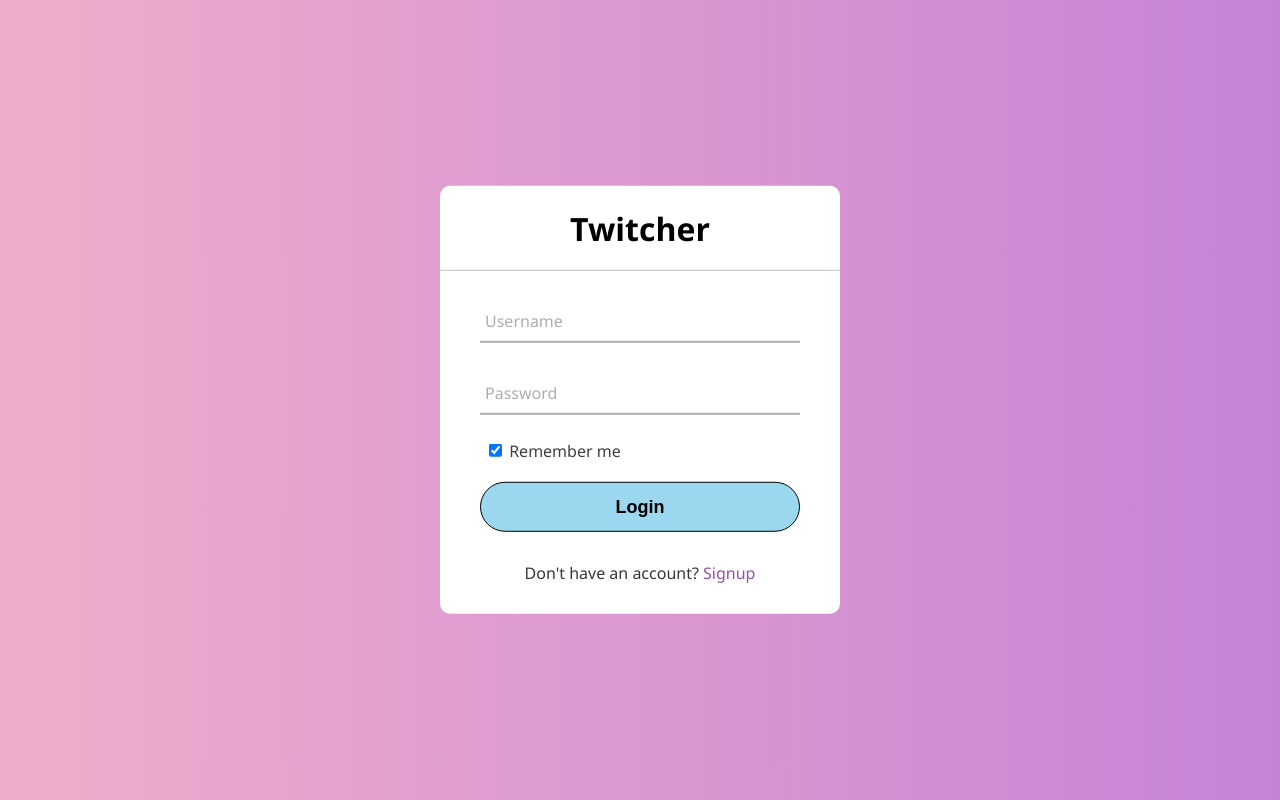
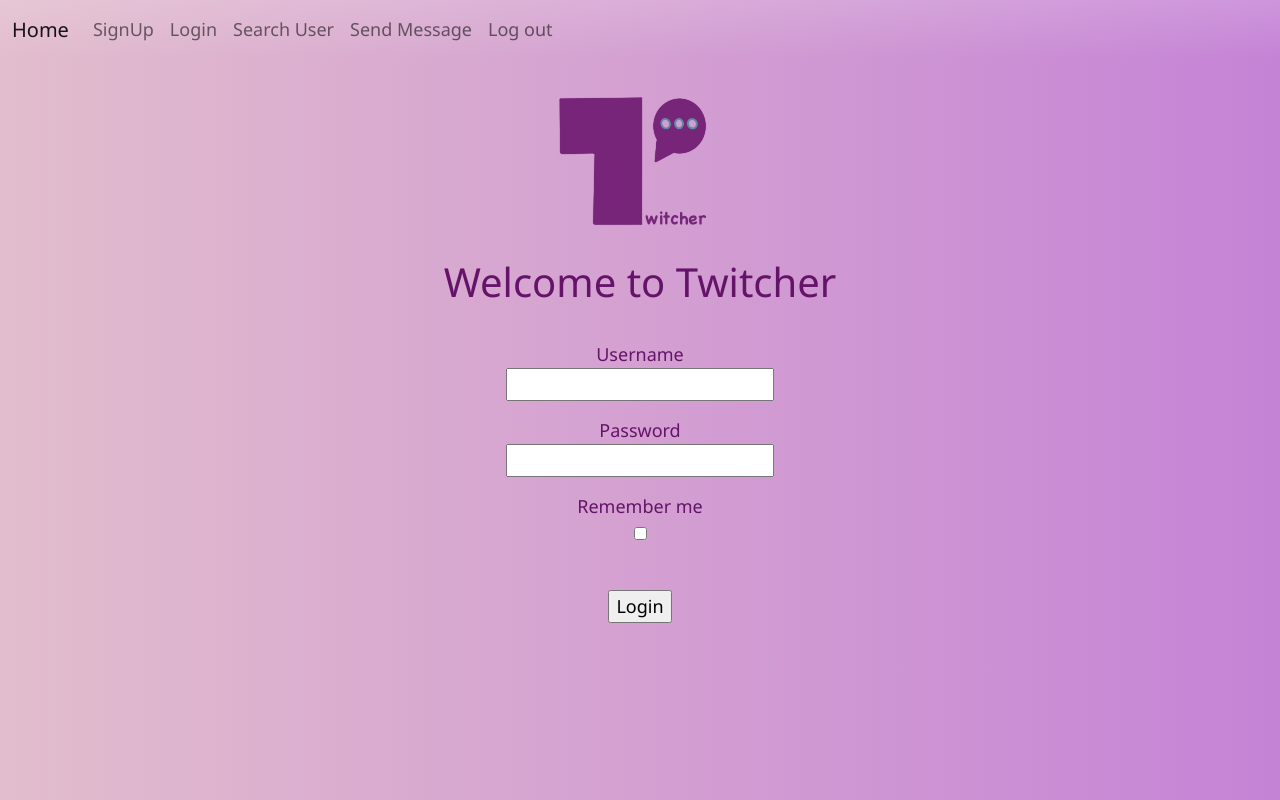
Before and after one commit to BrennaJoy/CMPE131_Project, a Flask app: page /login in a window 1280 px wide. Run offline with Flask 2, Linux system fonts and the light colour scheme.

Commit message:
make changes to format and fix login page redirect

```diff
--- a/app/forms.py
+++ b/app/forms.py
@@ -1,13 +1,12 @@
 from flask_wtf import FlaskForm
 from wtforms import StringField, PasswordField, BooleanField, SubmitField, TextAreaField
 from wtforms.validators import DataRequired, Length
-
 
 class LoginForm(FlaskForm):
     username = StringField('Username', validators=[DataRequired()])
     password = PasswordField('Password', validators=[DataRequired()])
     remember_me = BooleanField('Remember me')
-    submit = SubmitField('Sign In')
+    submit = SubmitField('Login')
 
 class CreateUserForm(FlaskForm):
     username = StringField('Username', validators=[DataRequired()])
@@ -21,5 +20,10 @@ class SearchForm(FlaskForm):
 	submit = SubmitField('Search')
 
 class SendMessage(FlaskForm):
-    message = TextAreaField('Message', validators=[DataRequired(), Length(min=0, max=50)])
+    receiver = StringField('Send to:', validators = [DataRequired()])
+    message = TextAreaField('Message', validators=[DataRequired(), Length(min=0, max=150)])
     submit = SubmitField('Send')
+
+class DeleteConfirm(FlaskForm):
+    username = StringField('Username:', validators = [DataRequired()])
+    submit = SubmitField('Confirm')
--- a/app/routes.py
+++ b/app/routes.py
@@ -1,25 +1,37 @@
+from flask_login import login_user, logout_user, user_logged_in, login_required
 from app import myapp_obj
 import sys
+from app.models import User
 sys.path.append('app')
-from users import add_new_user, search_for_user
-from flask import render_template, redirect, flash
-from app.forms import LoginForm, CreateUserForm, SearchForm, SendMessage
+from users import add_new_user, search_for_user, remove_user
+from flask import render_template, redirect, flash, request, url_for
+from app.forms import LoginForm, CreateUserForm, SearchForm, SendMessage, DeleteConfirm
+import datetime
+
+@myapp_obj.route('/')
+def home():
+    return render_template('base.html')
 
 @myapp_obj.route('/login', methods=['POST', 'GET'])
 def login():
     current_form = LoginForm()
     # taking input from the user and doing somithing with it
     if current_form.validate_on_submit():
-        flash('quick way to debug')
-        flash('another quick way to debug')
+        # search to make sure we have the user in our database
+        user = User.query.filter_by(username=current_form.username.data).first()
+
+        # check user's password with what is saved on the database
+        if user is None or not user.check_password(current_form.password.data):
+            flash('Invalid password!')
+            # if passwords don't match, send user to login again
+            return redirect('/login')
+
+        # login user
+        login_user(user, remember=current_form.remember_me.data)
         print(current_form.username.data, current_form.password.data)
-        return redirect('/')
-    if current_form.username.data == "" or current_form.password.data == "":
-        flash('ERROR: Empty input')
-    a = 1
-    name = 'Carlos'
-    return render_template('login.html', name=name, a=a, form=current_form)
+        return redirect('/homepage')
 
+    return render_template('login.html', form=current_form)
 @myapp_obj.route('/SignUp', methods=['POST', 'GET'])
 def signUp():
 	current_form = CreateUserForm()
@@ -28,13 +40,14 @@ def signUp():
 			current_form.email.data)
 		#Remove print statement later. For debugging purposes
 		if add_new_user(current_form.name.data, current_form.username.data, current_form.password.data, current_form.email.data):
-			flash('Welcome to Twitcher!')
-		return redirect('/')
+			flash('Welcome!')
+		return redirect('/login')
 	if current_form.username.data == "" or current_form.password.data == "" or current_form.name.data == "" or current_form.email.data == "":
 		flash('Please Enter All Criteria')
 	return render_template('signup.html', form=current_form)
 
 @myapp_obj.route('/search', methods=['POST', 'GET'])
+@login_required
 def search():
 	current_form = SearchForm()
 	if current_form.validate_on_submit():
@@ -44,18 +57,85 @@ def search():
 		#flash is placeholder. shows up regardless of if username is good
 	return render_template('search.html', form=current_form)
 
-@myapp_obj.route('/')
-def home():
-	return render_template('login.html')
-
 @myapp_obj.route('/homepage')
+@login_required
 def homepage():
 	return render_template('homepage.html')
 
+# Private messaging form, allows user to send message to another user. This page also displays any messages
+# that this current user has received.
+# IMPORTANT: As of now, there is no way to verify current logged in user, so the only way to view sent messages
+# is to send messages to 'JohnDoe', this also means that an account with the username 'JohnDoe' has to be created
+# and added to the database first.
 @myapp_obj.route('/send', methods=['POST', 'GET'])
+@login_required
 def send():
+    # SendMessage form
     current_form = SendMessage()
+    user_messages = []
+    # Check if the user exists and send the user's messages list to the template to display it.
+    if (search_for_user("JohnDoe") != None):
+        user_messages = search_for_user("JohnDoe").messages # JohnDoe is temporary.
+    # On form submission, check if the receiever user exist, otherwise prompt the sender to enter the correct username.
     if current_form.validate_on_submit():
-        flash('Message Sent: ' + current_form.message.data)
-        print(current_form.message.data)
-    return render_template('send.html', form=current_form)
+        if (search_for_user(current_form.receiver.data) == None):
+            flash('Please make sure you entered the correct username.')
+        # Search for a user and add the sender's message to their messages list.
+        else:
+            receiver_user = search_for_user(current_form.receiver.data)
+            time = datetime.datetime.now().strftime("[%d/%m/%Y-%H:%M:%S] ")
+            # Sender name 'JohnDoe' is temporary, will replace with sender username.
+            receiver_user.add_message(' ' + time, 'JohnDoe', ': ' + current_form.message.data)
+            flash('Sent: ' + current_form.message.data + ' to ' + current_form.receiver.data)
+    return render_template('send.html', form=current_form, msg=user_messages)
+
+# Account deletion confirmation page, delete user from database if they submit the form.
+@myapp_obj.route('/deleteconfirm', methods=['POST', 'GET'])
+def deleteconfirm():
+    current_form = DeleteConfirm()
+    # Remove user from database if confirm button is clicked.
+    if current_form.validate_on_submit():
+        name = current_form.username.data
+        # JohnDoe is temporary, will replace with a way to get the currently logged in user.
+        remove_user(name)
+        # Redirect to homepage after account deletion.
+        return redirect("/")
+    return render_template('deleteconfirm.html', form = current_form)
+
+# When user presses a 'reaction' button on a message from /send, this route will process the reaction
+# and send the reaction as a message to the other user. Send thumbs up emoji.
+@myapp_obj.route('/processreaction1', methods=['POST'])
+@login_required
+def processreaction1():
+    sender = request.form['sender']
+    message = request.form['message']
+
+    if (search_for_user(sender) == None):
+        return redirect('/send')
+    else:
+        time = datetime.datetime.now().strftime("[%d/%m/%Y-%H:%M:%S] ")
+        receiver_user = search_for_user(sender)
+        receiver_user.add_message(' ' + time, 'Test React', ": (\"" + message + "\") " + "👍")
+        return redirect('/send')
+
+
+# When user presses a 'reaction' button on a message from /send, this route will process the reaction
+# and send the reaction as a message to the other user. Send thumbs down emoji.
+@myapp_obj.route('/processreaction2', methods=['POST'])
+@login_required
+def processreaction2():
+    sender = request.form['sender']
+    message = request.form['message']
+
+    if (search_for_user(sender) == None):
+        return redirect('/send')
+    else:
+        time = datetime.datetime.now().strftime("[%d/%m/%Y-%H:%M:%S] ")
+        receiver_user = search_for_user(sender)
+        receiver_user.add_message(' ' + time, 'Test React', ": (\"" + message + "\") " + "👎")
+        return redirect('/send')
+
+@myapp_obj.route('/logout')
+def logout():
+    logout_user()
+    return redirect(url_for('login'))
--- a/app/templates/base.html
+++ b/app/templates/base.html
@@ -1,19 +1,30 @@
-<!DOCTYPE HTML>
-<html>
+<!doctype html>
+<html lang="en">
   <head>
-         <title>Welcome to Twitcher</title>
+    <meta charset="utf-8">
+    <meta name="viewport" content="width=device-width, initial-scale=1">
+    <title>Twitcher</title>
+    <link href="https://cdn.jsdelivr.net/npm/bootstrap@5.2.3/dist/css/bootstrap.min.css" rel="stylesheet" integrity="sha384-rbsA2VBKQhggwzxH7pPCaAqO46MgnOM80zW1RWuH61DGLwZJEdK2Kadq2F9CUG65" crossorigin="anonymous">
+    <script src="https://cdn.jsdelivr.net/npm/bootstrap@5.2.3/dist/js/bootstrap.bundle.min.js" integrity="sha384-kenU1KFdBIe4zVF0s0G1M5b4hcpxyD9F7jL+jjXkk+Q2h455rYXK/7HAuoJl+0I4" crossorigin="anonymous"></script>
   </head>
+  <body>
+    {% include 'navbar.html' %}
+
     <style>
       body{
-      margin: 0;
-      padding: 0;
-      font-family:'Segoe UI', Tahoma, Geneva, Verdana, sans-serif;
-      background: linear-gradient(90deg, rgba(238,174,202,1) 0%, rgba(197,131,214,1) 100%);
-      height: 100vh;
-      overflow: hidden;
+          background: linear-gradient(90deg, rgb(226, 189, 205) 0%, rgba(197,131,214,1) 100%);
+          text-align: center;
+          font-family: 'Segoe UI', Tahoma, Geneva, Verdana, sans-serif;
+          color: rgb(100, 19, 105);
+          font-size: large;
         }
     </style>
-     <body>
+    <div class = "wrapper">
+      <div class = "logo">
+          <center> <img src="{{url_for('static', filename='images/TLogo.png')}}"> </center>
+      </div>
+      <h1>Welcome to Twitcher</h1>
+
         {% block mycontent %}{% endblock %}
         {% with messages = get_flashed_messages() %}
         {% if messages %}
--- a/app/templates/login.html
+++ b/app/templates/login.html
@@ -1,144 +1,13 @@
-<style>
-.center{
-    position: absolute;
-    top: 50%;
-    left: 50%;
-    transform: translate(-50%, -50%);
-    width: 400px;
-    background: white;
-    border-radius: 10px;
-}
-
-.center h1{
-    text-align: center;
-    padding: 0 0 20px 0;
-    border-bottom: 1px solid silver;
-}
-
-.center form{
-    padding: 0 40px;
-    box-sizing: border-box;
-}
-
-form .txt_field{
-    position: relative;
-    border-bottom: 2px solid #adadad;
-    margin: 30px 0;
-}
-
-.txt_field input{
-    width: 100%;
-    padding: 0 5px;
-    height: 40px;
-    font-size: 16px;
-    border: none;
-    background: none;
-    outline: none;
-}
-
-.txt_field label{
-    position: absolute;
-    top: 50%;
-    left: 5px;
-    color: #adadad;
-    transform: translateY(-50%);
-    font-size: 16px;
-    pointer-events: none;
-    transition: 0.5s;
-}
-
-.txt_field span::before{
-    content: '';
-    position: absolute;
-    top: 40px;
-    left: 0;
-    width: 0%;
-    height: 2px;
-    background: rgb(204, 129, 204);
-    transition: 0.5s;
-}
-
-.txt_field input:focus ~ label,
-.txt_field input:valid ~ label{
-    top: -5px;
-    color: #954eb0;
-}
-
-.txt_field input:focus ~ span::before,
-.txt_field input:valid ~ span::before{
-    width: 100%;
-}
-
-.checkbox{
-    margin: -5px 0 20px 5px;
-    color: #433f3f;
-    cursor: pointer;
-}
-
-.pass:hover{
-    text-decoration: underline;
-}
-
-input[type="submit"]{
-    width: 100%;
-    height: 50px;
-    border: 1px solid;
-    background: rgb(155, 216, 239);
-    border-radius: 25px;
-    font-size: 18px;
-    color: black;
-    font-weight: 700;
-    cursor: pointer;
-    outline: none;
-}
-
-input[type="submit"]:hover{
-    border-color:rgb(155, 216, 239);
-    transition: 0.5s;
-}
-
-.signup_link{
-    margin: 30px 0;
-    text-align: center;
-    font-size: 16px;
-    color: #3b3434;
-}
-
-.signup_link a{
-    color: #954eb0;
-    text-decoration: none;
-}
-
-.signup_link a:hover{
-    text-decoration: underline;
-}
-</style>
-
 {% extends "base.html" %}
 
 {% block mycontent %}
-
-<div class="center">
-
-    <h1>Twitcher</h1>
-    <form method="post">
-        <div class="txt_field">
-            <input type="text" required>
-            <span></span>
-            <label>Username</label>
-        </div>
-        <div class="txt_field">
-            <input type="password" required>
-            <span></span>
-            <label>Password</label>
-        </div>
-        <div class="checkbox">
-            <input type="checkbox" checked="checked"> Remember me
-        </div>
-        <input type="submit" value="Login">
-        <div class="signup_link">
-            Don't have an account? <a href="{{url_for('signUp')}}">Signup</a>
-        </div>
-    </form>
-</div>
+<br>
+<form action="" method="POST" novalidate>
+    {{form.hidden_tag()}}
+    <p>{{form.username.label}} <br> {{form.username()}}</p>
+    <p>{{form.password.label}} <br> {{form.password()}}</p>
+    <p>{{form.remember_me.label}} <br> {{form.remember_me()}}</p>
+    <p> <br>{{form.submit()}}</p>
+</form>
+</br>
 {% endblock %}
--- /dev/null
+++ b/app/templates/navbar.html
@@ -0,0 +1,32 @@
+<nav class="navbar navbar-expand-lg bg-gradient">
+    <div class="container-fluid">
+        <a class="navbar-brand" href="{{url_for('homepage')}}">Home</a>
+        <button class="navbar-toggler" type="button" data-bs-toggle="collapse" data-bs-target="#navbarSupportedContent" aria-controls="navbarSupportedContent" aria-expanded="false" aria-label="Toggle navigation">
+          <span class="navbar-toggler-icon"></span>
+        </button>
+        <div class="collapse navbar-collapse" id="navbarSupportedContent">
+          <ul class="navbar-nav me-auto mb-2 mb-lg-0">
+
+            <li class="nav-item">
+              <a class="nav-link" href="{{url_for('signUp')}}">SignUp</a>
+            </li>
+
+            <li class="nav-item">
+              <a class="nav-link" href="{{url_for('login')}}">Login</a>
+            </li>
+
+            <li class="nav-item">
+              <a class="nav-link" href="{{url_for('search')}}">Search User</a>
+            </li>
+
+            <li class="nav-item">
+              <a class="nav-link" href="{{url_for('send')}}">Send Message</a>
+            </li>
+
+            <li class="nav-item">
+                <a class="nav-link" href="{{url_for('logout')}}">Log out</a>
+              </li>
+          </ul>
+        </div>
+      </div>
+    </nav>
--- a/app/templates/search.html
+++ b/app/templates/search.html
@@ -1,9 +1,10 @@
 {% extends "base.html" %}
 
 {% block mycontent %}
+<br>
 <h1>Search For Users!</h1>
 <p> Please Enter Username into Search Bar </p>
-
+</br>
 <form action="" method="POST" novalidate>
     {{form.hidden_tag()}}
     <p>{{form.username.label}} <br> {{form.username()}}</p>
--- a/app/templates/signup.html
+++ b/app/templates/signup.html
@@ -1,8 +1,6 @@
 {% extends "base.html" %}
 
 {% block mycontent %}
-<h1>{{a}}</h1>
-<p> Twitcher Sign Up!! </p>
 
 <form action="" method="POST" novalidate>
     {{form.hidden_tag()}}
```
Also changed, not shown: app/__init__.py (+16 -2 lines), app/models.py (added, +23 -0 lines), app/templates/homepage.html (+3 -43 lines), app/templates/send.html (+48 -1 lines), app/users.py (+18 -0 lines), app/app.db (added), 1 other file. Lines whose indentation alone changed are shown as unchanged.
